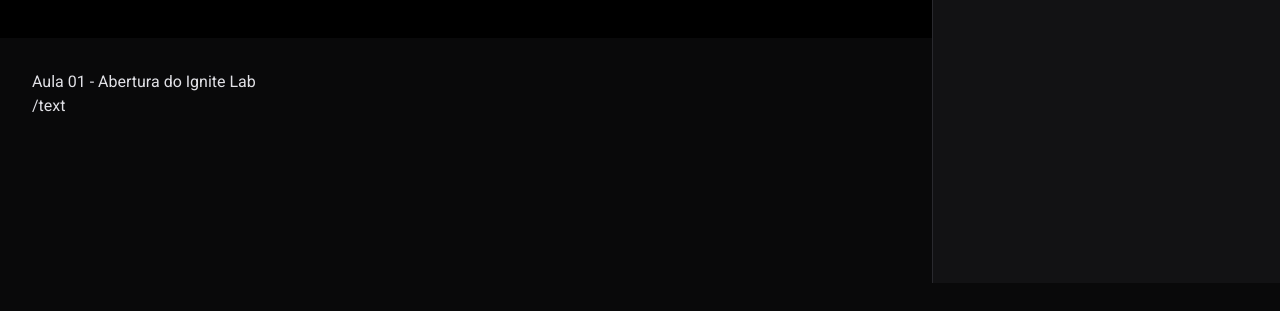
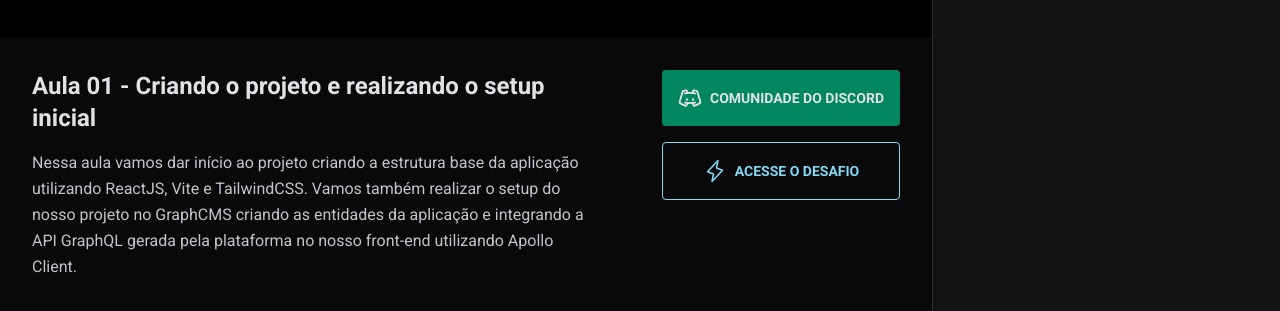
Before and after one commit to AloisSailer/igniteLab01, a React (Vite) app in the folder event-platform/: page / in a window 1280 px wide. Shown: the part 517-828 px from the top of the page. Before the commit the page ends 800 px from the top, so only its background shows below. Built offline with nearby package versions, Linux system fonts and the light colour scheme; no server answers.

Commit message:
continuando

```diff
--- a/event-platform/src/components/Video.tsx
+++ b/event-platform/src/components/Video.tsx
@@ -1,3 +1,5 @@
+import { DiscordLogo, Lightning } from "phosphor-react"
+
 export function Video() {
   return (
     <div className="flex-1">
@@ -7,8 +9,32 @@
       <div className="p-8 max-w-[1100px] mx-auto">
         <div className="flex items-start gap-16">
           <div className="flex-1">
-            <h1>Aula 01 - Abertura do Ignite Lab</h1>
-            <p>/text</p>
+            <h1 className="text-2xl font-bold">
+              Aula 01 - Criando o projeto e realizando o setup inicial
+            </h1>
+            <p className="mt-4 text-gray-200 leading-relaxed">
+              Nessa aula vamos dar início ao projeto criando a estrutura base da
+              aplicação utilizando ReactJS, Vite e TailwindCSS. Vamos também
+              realizar o setup do nosso projeto no GraphCMS criando as entidades
+              da aplicação e integrando a API GraphQL gerada pela plataforma no
+              nosso front-end utilizando Apollo Client.
+            </p>
+          </div>
+          <div className="flex flex-col gap-4">
+            <a
+              href=""
+              className="p-4 text-sm bg-green-500 flex items-center rounded font-bold uppercase gap-2 justify-center hover:bg-green-700 transition-colors"
+            >
+              <DiscordLogo size={24} />
+              Comunidade do Discord
+            </a>
+            <a
+              href=""
+              className="p-4 text-sm border border-blue-500 text-blue-500 flex items-center rounded font-bold uppercase gap-2 justify-center hover:bg-blue-500 hover:text-gray-900 transition-colors"
+            >
+              <Lightning size={24} />
+              Acesse o desafio
+            </a>
           </div>
         </div>
       </div>
```
